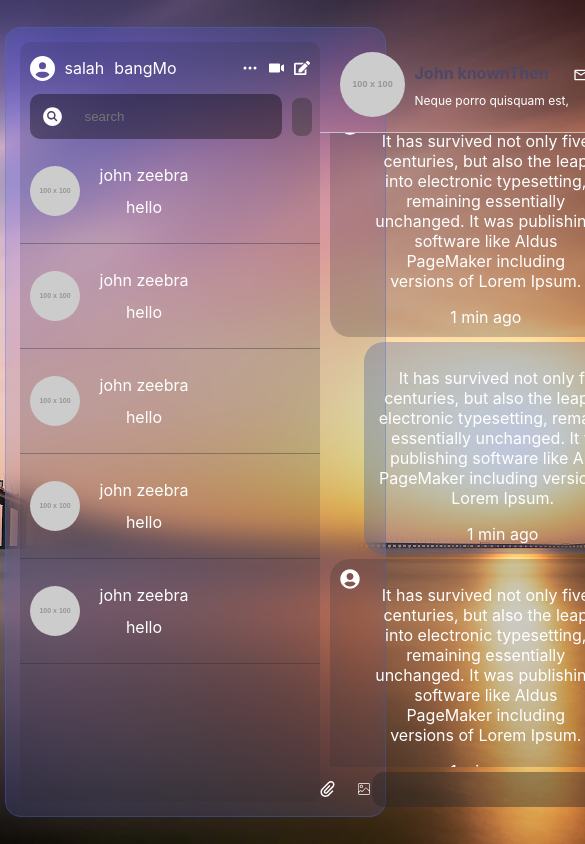
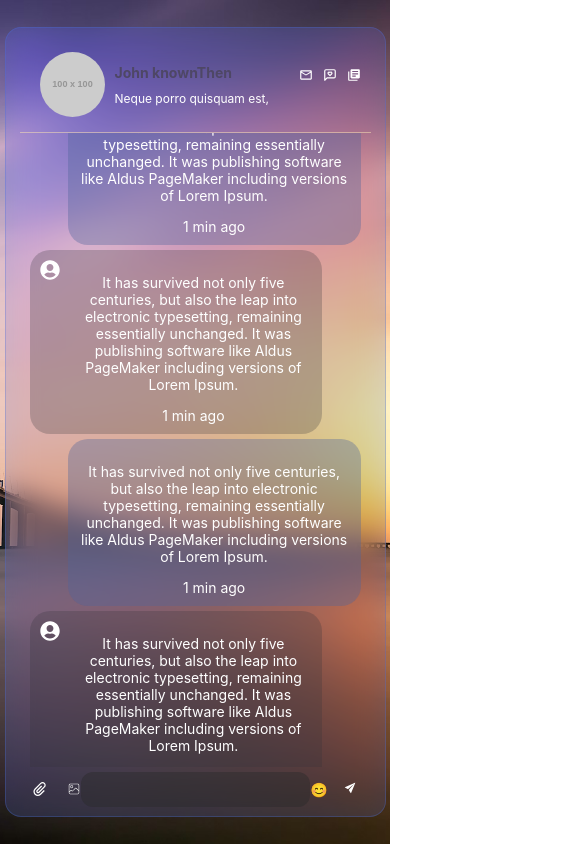
Before and after one commit to Onebluesky882/hobbeach, a React (Vite) app: page / in a window 390 px wide. Shown: the top 844 px of the page, 585 px wide, since content can reach past the window. Built offline with nearby package versions, Linux system fonts and the light colour scheme.

Commit message:
style : update responsive

```diff
--- a/src/components/Chat/style.module.css
+++ b/src/components/Chat/style.module.css
@@ -1,7 +1,12 @@
 .container {
   display: flex;
-  border-right: 1px solid rgba(219, 217, 217, 0.746);
+  border-right: 1px solid var(--border-line-color);
   position: relative;
+}
+@media (max-width: 500px) {
+  .container {
+    border: none;
+  }
 }
 
 .section-profile {
@@ -9,8 +14,7 @@
   justify-content: space-between;
   align-items: center;
   padding: 0px 10px 5px 10px;
-  border-bottom: 1px solid rgba(219, 217, 217, 0.746);
-  border-bottom: 1px solid rgba(219, 217, 217, 0.746);
+  border-bottom: 1px solid var(--border-line-color);
 
   .profile-bar {
     display: flex;
--- a/src/components/Detail/style.module.css
+++ b/src/components/Detail/style.module.css
@@ -2,6 +2,11 @@
   display: flex;
   flex-direction: column;
   width: 300px;
+}
+@media (max-width: 500px) {
+  .container {
+    display: none;
+  }
 }
 
 .detail-profile {
--- a/src/components/List/ChatList/style.module.css
+++ b/src/components/List/ChatList/style.module.css
@@ -53,5 +53,3 @@
   line-height: 0px;
   padding: 20px;
 }
-.message {
-}
--- a/src/components/List/Userinfo/style.module.css
+++ b/src/components/List/Userinfo/style.module.css
@@ -1,6 +1,5 @@
 .container {
   display: flex;
-
   justify-content: space-between;
 }
 .detail-name {
--- a/src/components/List/index.tsx
+++ b/src/components/List/index.tsx
@@ -1,6 +1,13 @@
 import css from "./style.module.css";
 
-const List = ({ children }: React.PropsWithChildren) => {
-  return <div className={css["container"]}>{children}</div>;
+const List = ({
+  children,
+  style,
+}: React.PropsWithChildren & { style?: React.CSSProperties }) => {
+  return (
+    <div style={style} className={css["container"]}>
+      {children}
+    </div>
+  );
 };
 export default List;
--- a/src/components/List/style.module.css
+++ b/src/components/List/style.module.css
@@ -1,7 +1,12 @@
 .container {
-  width: 300px;
   background: rgba(43, 43, 43, 0.169);
   border-radius: 10px;
   display: flex;
   flex-direction: column;
 }
+
+@media (max-width: 500px) {
+  .container {
+    display: none;
+  }
+}
--- a/src/index.css
+++ b/src/index.css
@@ -1,9 +1,11 @@
 :root {
   font-family: Inter, system-ui, Avenir, Helvetica, Arial, sans-serif;
+
+  --border-line-color: rgba(245, 222, 179, 0.543);
 }
 
 body {
-  background-image: url("../src/assets/bg.avif");
+  background-image: url("./assets/bg.avif");
   background-size: cover;
   background-repeat: no-repeat;
   background-position: center;
@@ -15,3 +17,46 @@ body {
   align-items: center;
   user-select: none;
 }
+
+/* Default styles for mobile */
+body {
+  font-size: 14px;
+}
+
+/* Styles for tablets and larger screens */
+@media (min-width: 768px) {
+  body {
+    font-size: 16px;
+  }
+}
+
+/* Styles for desktops */
+@media (min-width: 1280px) {
+  body {
+    font-size: 18px;
+  }
+}
+
+/* 2xl */
+/* @media (min-width: 1536px) {} */
+
+h1 {
+  font-size: clamp(2rem, 1rem + 10vw, 5rem);
+}
+
+/* The mobile-first pre-defined media queries: */
+
+/* xs */ /* Mobile-friendly styles */
+/* @media (max-width: 640px) {} */
+
+/* md */
+/* @media (min-width: 768px) {} */
+
+/* lg */
+/* @media (min-width: 1024px) {} */
+
+/* xl */
+/* @media (min-width: 1280px) {} */
+
+/* 2xl */
+/* @media (min-width: 1536px) {} */
```
